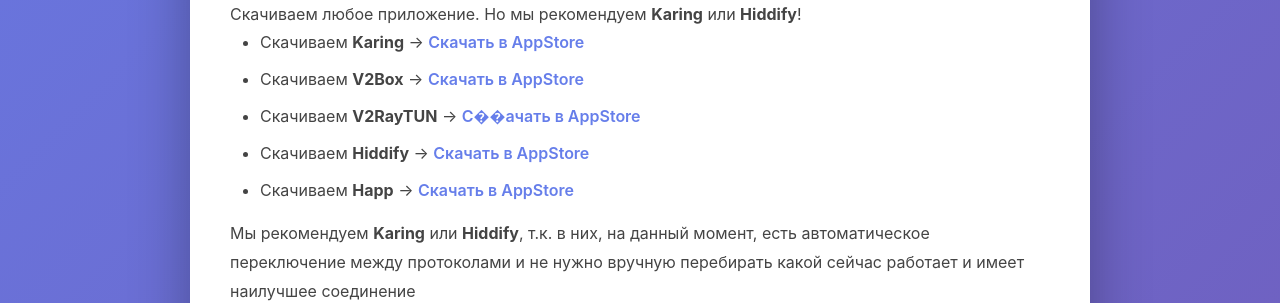
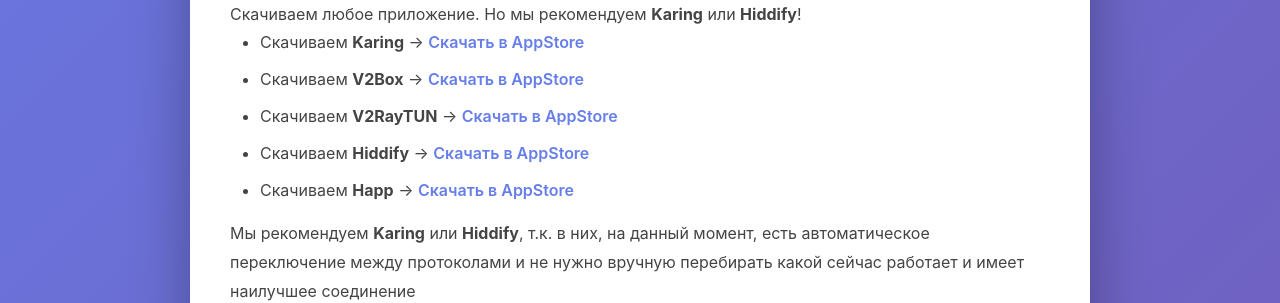
Before and after one commit to Michael-K-cloud/Tunless, a Jekyll site: the page built from setup.md, in a window 1280 px wide and 900 px high, scrolled down 708 px. Shown: the part 154-457 px from the top of the window. Built offline with Jekyll 4.4.1, drawn with Linux system fonts in a browser that asks for light colours.

Commit message:
Update setup.md

```diff
--- a/setup.md
+++ b/setup.md
@@ -43,7 +43,7 @@
 
 - Скачиваем **Karing** → [Скачать в AppStore](https://apps.apple.com/ru/app/karing/id6472431552)
 - Скачиваем **V2Box** → [Скачать в AppStore](https://apps.apple.com/app/v2box-v2ray-client/id6448898396)
-- Скачиваем **V2RayTUN** → [С��ачать в AppStore](https://apps.apple.com/app/v2raytun/id6476628951)
+- Скачиваем **V2RayTUN** → [Скачать в AppStore](https://apps.apple.com/app/v2raytun/id6476628951)
 - Скачиваем **Hiddify** → [Скачать в AppStore](https://apps.apple.com/app/hiddify/id6596055417)
 - Скачиваем **Happ** → [Скачать в AppStore](https://apps.apple.com/app/happ/id6596055417)
 
```
